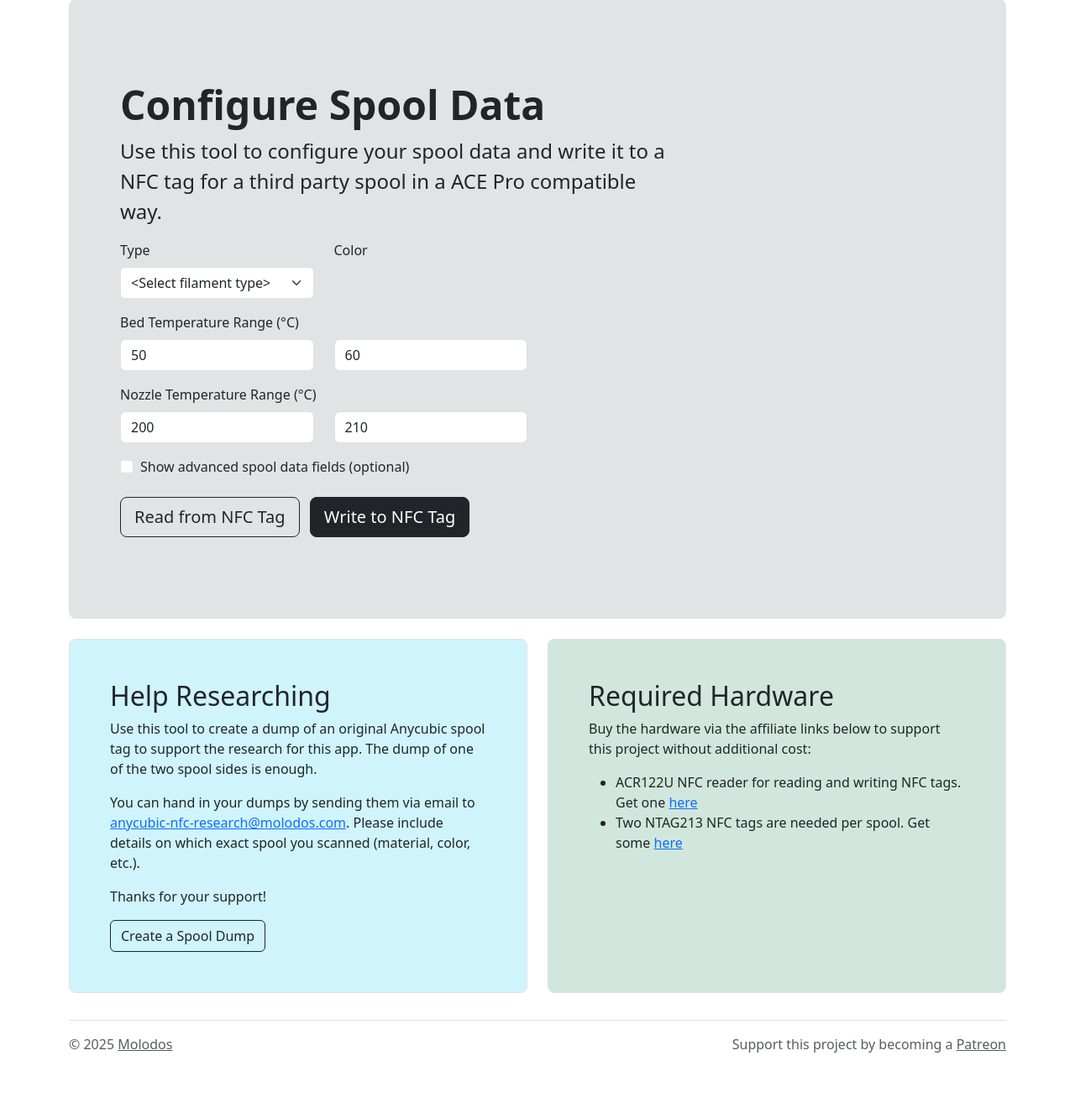
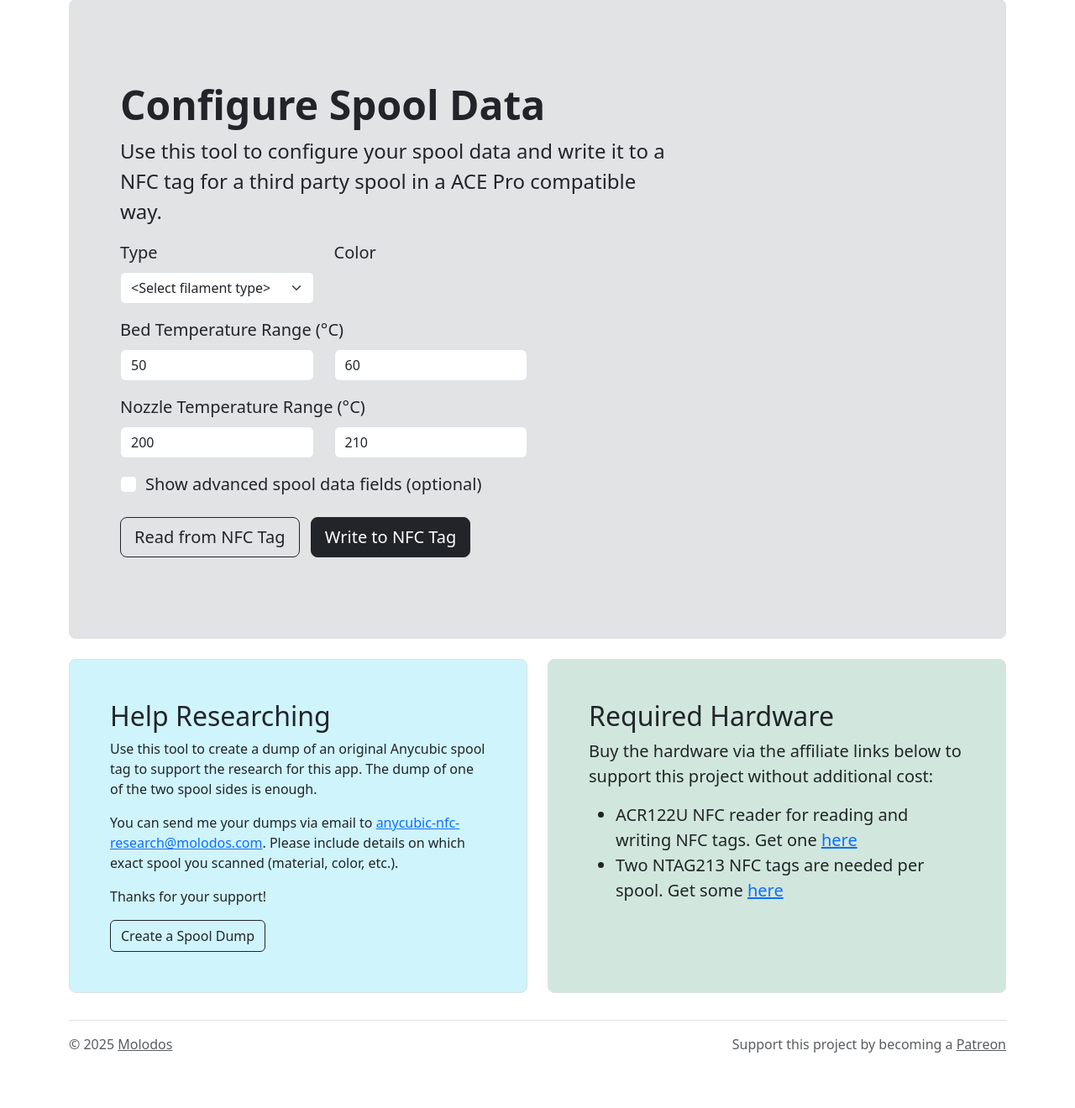
Before and after one commit to marion909/anycubic-nfc-filament, a Flask app: page / in a window 1280 px wide. Shown: the part 102-1422 px from the top of the page at 84% size. Run offline with Flask 3, Linux system fonts and the light colour scheme; some libraries are stand-ins or nearby versions.

Commit message:
UI improvements

```diff
--- a/anycubic_nfc_app/templates/root.html
+++ b/anycubic_nfc_app/templates/root.html
@@ -22,7 +22,7 @@
             <h1 class="display-5 fw-bold">Configure Spool Data</h1>
             <p class="col-md-8 fs-4">Use this tool to configure your spool data and write it to a NFC tag for a third
                 party spool in a ACE Pro compatible way.</p>
-            <form method="POST">
+            <form method="POST" class="fs-5">
                 <div class="row">
                     <div class="col-sm-3 mb-3">
                         <label for="type" class="form-label">Type</label>
@@ -168,7 +168,7 @@
                 <h2>Help Researching</h2>
                 <p>Use this tool to create a dump of an original Anycubic spool tag to support the research for this
                     app. The dump of one of the two spool sides is enough.</p>
-                <p>You can hand in your dumps by sending them via email to <a
+                <p>You can send me your dumps via email to <a
                         href="mailto:anycubic-nfc-research@molodos.com?subject=Anycubic%20NFC%20Tag%20Research&body=Material%20(e.g.%20%22PLA%2B%22)%3A%0AColor%20(e.g.%20%22Pearl%20Black%22)%3A%0AAdditional%20information%3A%0A%0A(please%20don't%20forget%20to%20attach%20the%20dump%20file)">anycubic-nfc-research@molodos.com</a>.
                     Please include details on which exact spool you scanned (material, color, etc.).</p>
                 <p>Thanks for your support!</p>
@@ -176,7 +176,7 @@
             </div>
         </div>
         <div class="col-md-6 mb-2">
-            <div class="h-100 p-5 bg-success-subtle border rounded-3">
+            <div class="h-100 p-5 bg-success-subtle border rounded-3 fs-5">
                 <h2>Required Hardware</h2>
                 <p>Buy the hardware via the affiliate links below to support this project without additional cost:</p>
                 <ul>
```
